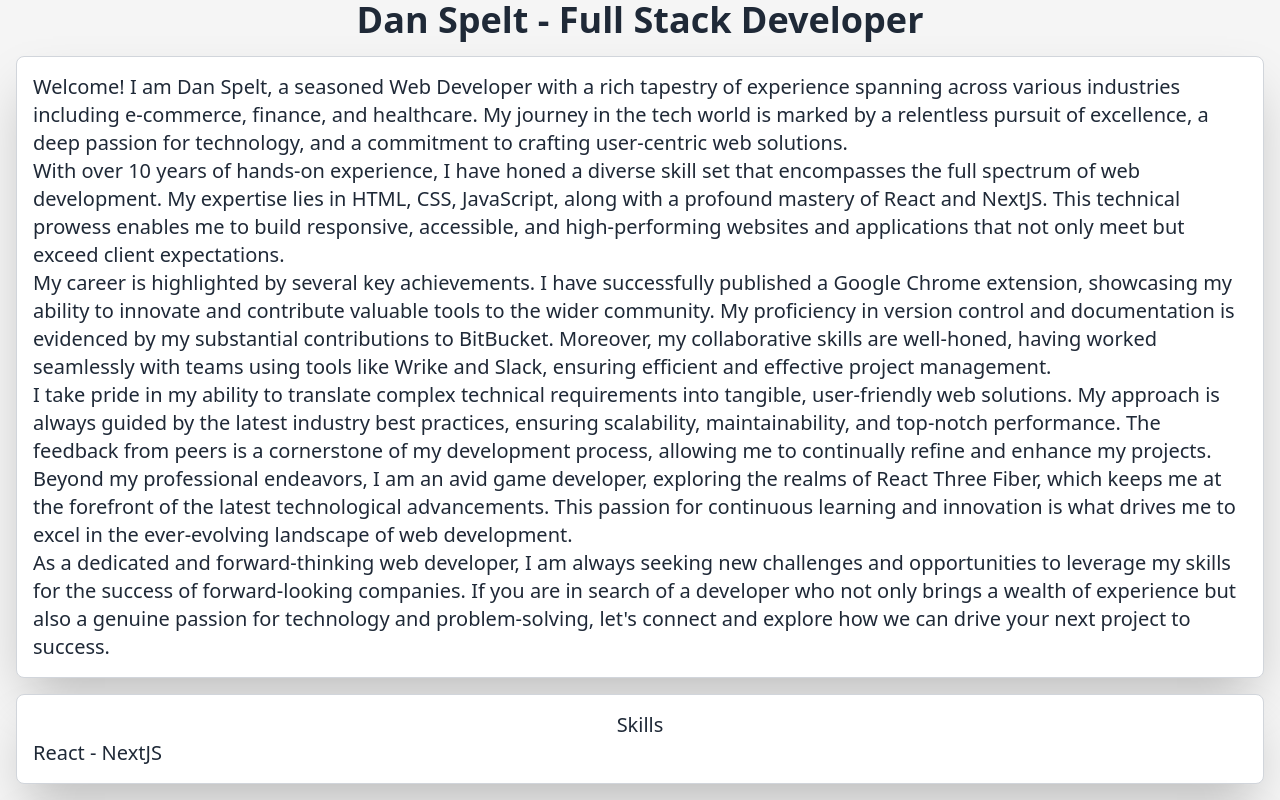
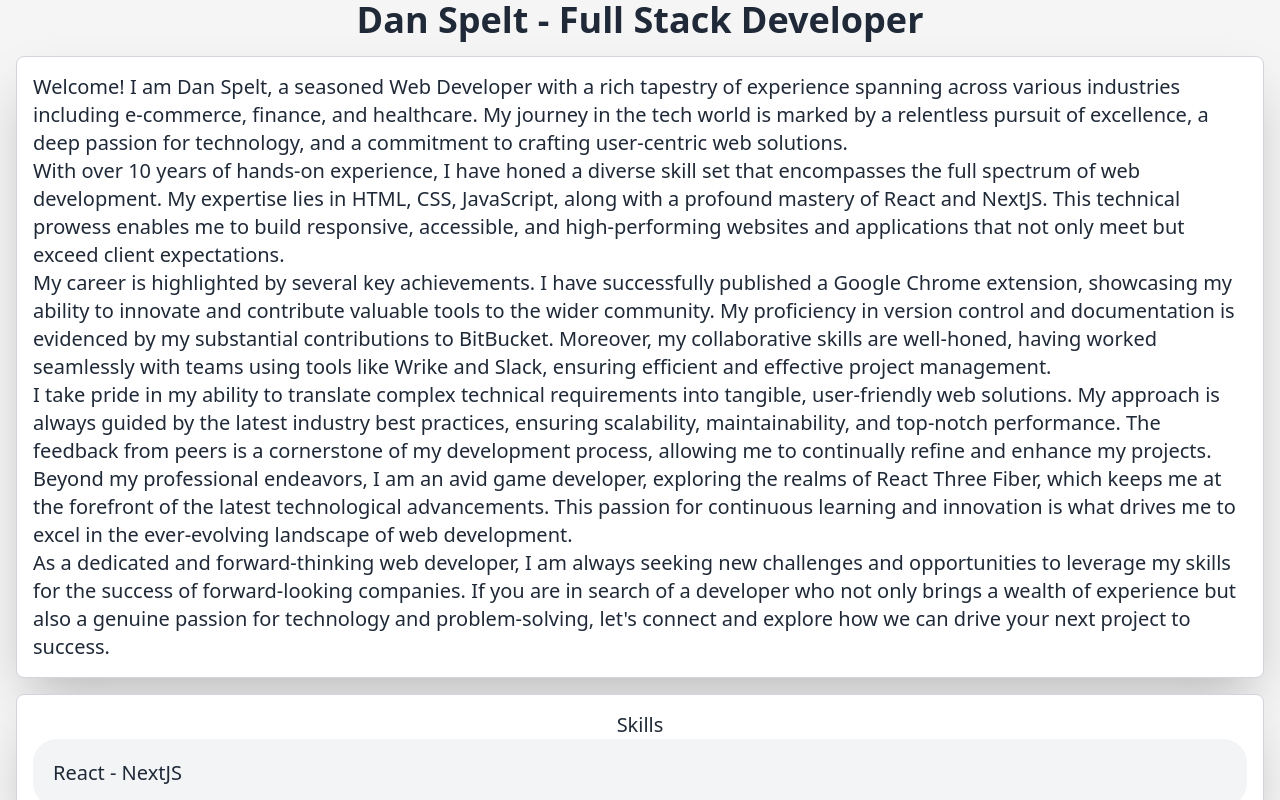
Before and after one commit to danspelt/danspelt.com, a Next.js app: page / in a window 1280 px wide. Shown: the top 800 px of the page. Built offline with nearby package versions, Linux system fonts and the light colour scheme.

Commit message:
Add styling to skills list items

```diff
--- a/app/page.jsx
+++ b/app/page.jsx
@@ -57,7 +57,7 @@
         <ul>
           {skills.map((skill, index) => {
             return (
-              <li key={index}>
+              <li key={index} className="bg-gray-100 p-5 rounded-3xl">
                 {skill.skill} - {skill.proficiency}
               </li>
             );
```
